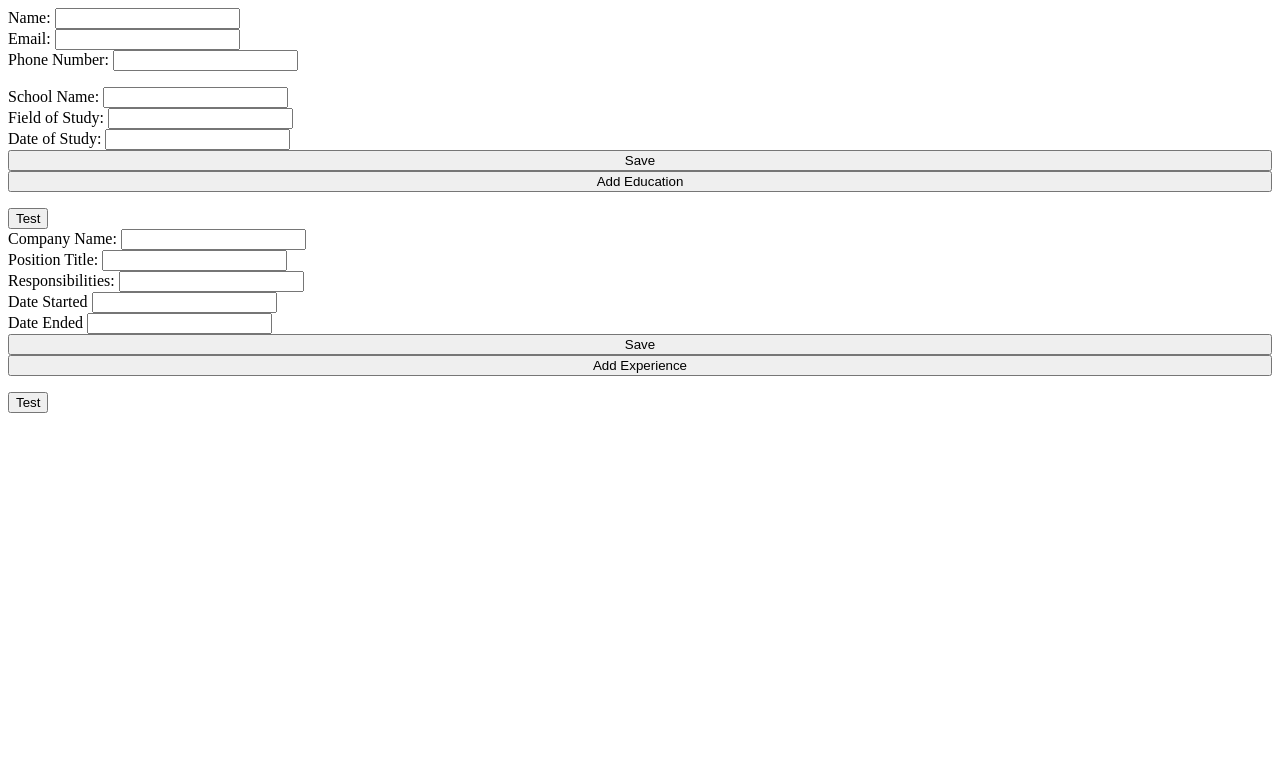
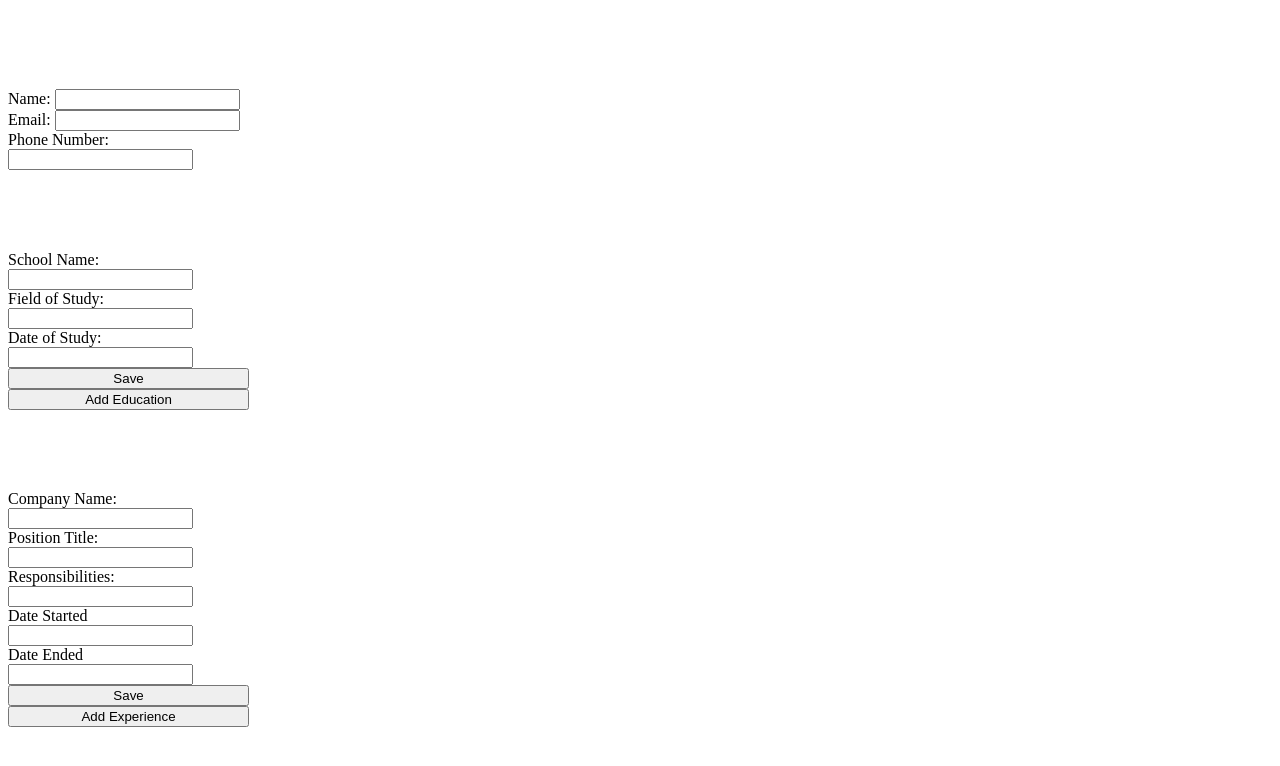
Before and after one commit to VinceDaPrince45/cvapp, a React (Vite) app: page / in a window 1280 px wide. Shown: the top 766 px of the page. Built offline with nearby package versions, Linux system fonts and the light colour scheme.

Commit message:
Basic styling

```diff
--- a/src/App.jsx
+++ b/src/App.jsx
@@ -15,18 +15,18 @@ export default function App() {
   // need to move useState from child components to here to load
 
   return (
-    <div>
+    <div className="page">
       <div className="input">
-        <GenInfoForm formName="genInfo" val1name="Name:" val2name="Email:" val3name="Phone Number:" val1={name} val2={email} val3={phoneNum} setVal1={setName} setVal2={setEmail} setVal3={setPhoneNum}/>
+        <GenInfoForm val1name="Name:" val2name="Email:" val3name="Phone Number:" val1={name} val2={email} val3={phoneNum} setVal1={setName} setVal2={setEmail} setVal3={setPhoneNum}/>
         <EducationForm array={educationList} setArray={reloadEducation}/>
-        <button onClick={()=>console.log(educationList)}>Test</button>
         <ExpForm array={experienceList} setArray={reloadExperience}/>
-        <button onClick={()=>console.log(experienceList)}>Test</button>
       </div>
       <div className="display">
-        <GenInfo nameVal={name} emailVal={email} phoneVal={phoneNum}/>
-        <EducationDisplay array={educationList}/>
-        <ExperienceDisplay array={experienceList}/>
+        <div className="resume">
+          <GenInfo nameVal={name} emailVal={email} phoneVal={phoneNum}/>
+          <EducationDisplay array={educationList}/>
+          <ExperienceDisplay array={experienceList}/>
+        </div>
       </div>
     </div>
   );
--- a/src/FormComponents/GenInfoForm.jsx
+++ b/src/FormComponents/GenInfoForm.jsx
@@ -14,7 +14,6 @@ function Field({label,val,setVal}) {
 }
 
 function GenInfoForm({
-  formName,
   val1name,
   val2name,
   val3name,
@@ -26,7 +25,7 @@ function GenInfoForm({
   setVal3
   }) {
   return (
-      <div className={formName}>
+      <div className="genInfo">
           <Field label={val1name} val={val1} setVal={setVal1}/>
           <Field label={val2name} val={val2} setVal={setVal2}/>
           <Field label={val3name} val={val3} setVal={setVal3}/>
--- a/src/index.css
+++ b/src/index.css
@@ -1,9 +1,28 @@
-.genInfo,.newEducation,.editEducation,.newExperience,.editExperience {
+.page {
+    display:flex;
+    flex-direction: row;
+    height:100vh;
+}
+
+.input,.display,.genInfo,.newEducation,.editEducation,.newExperience,.editExperience {
     display:flex;
     flex-direction: column;
-    margin-bottom:1em;
 }
 
-.educationbutton,.experiencebutton {
-    background-color: bisque;
+.input {
+    justify-content: space-evenly;
 }
+
+.display {
+    width:100%;
+    height:100%;
+    display:flex;
+    justify-content: center;
+}
+
+.resume {
+    width:70%;
+    height:80%;
+    align-self: center;
+    text-align: center;
+}
```
